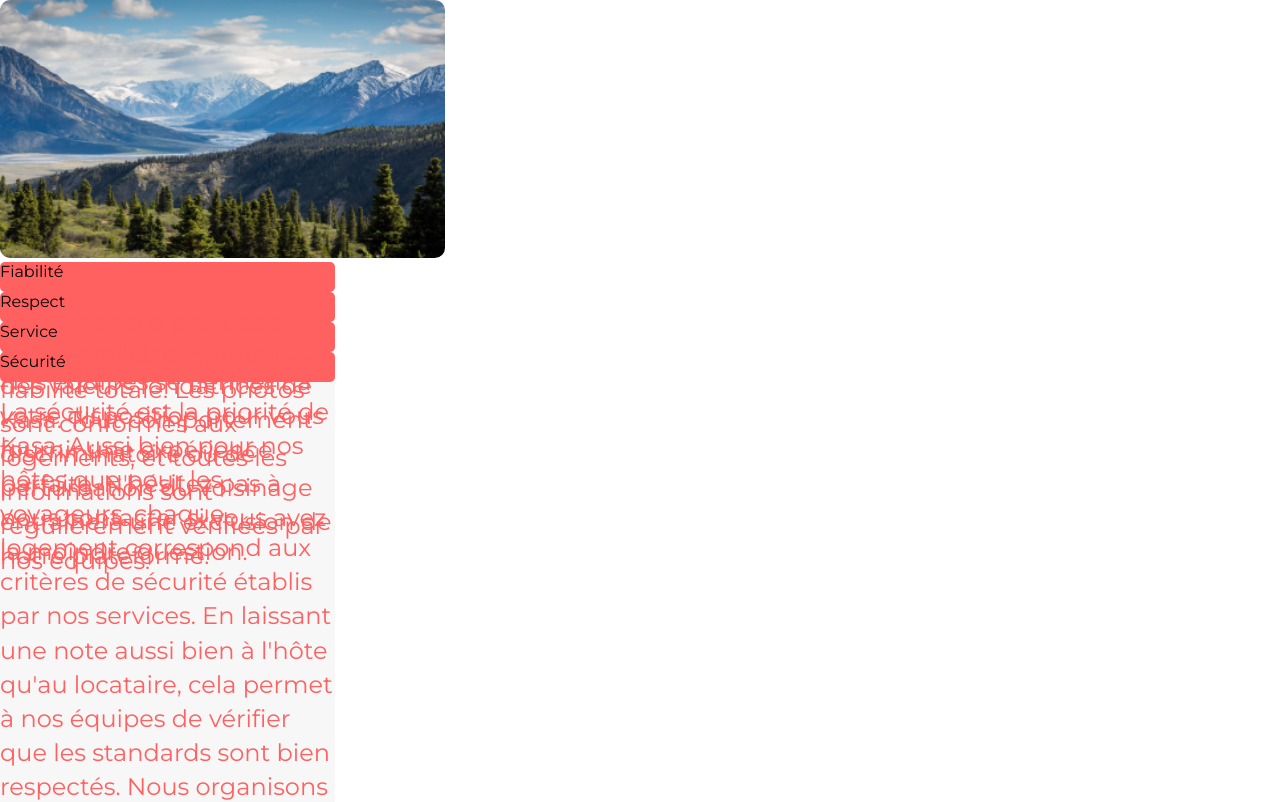
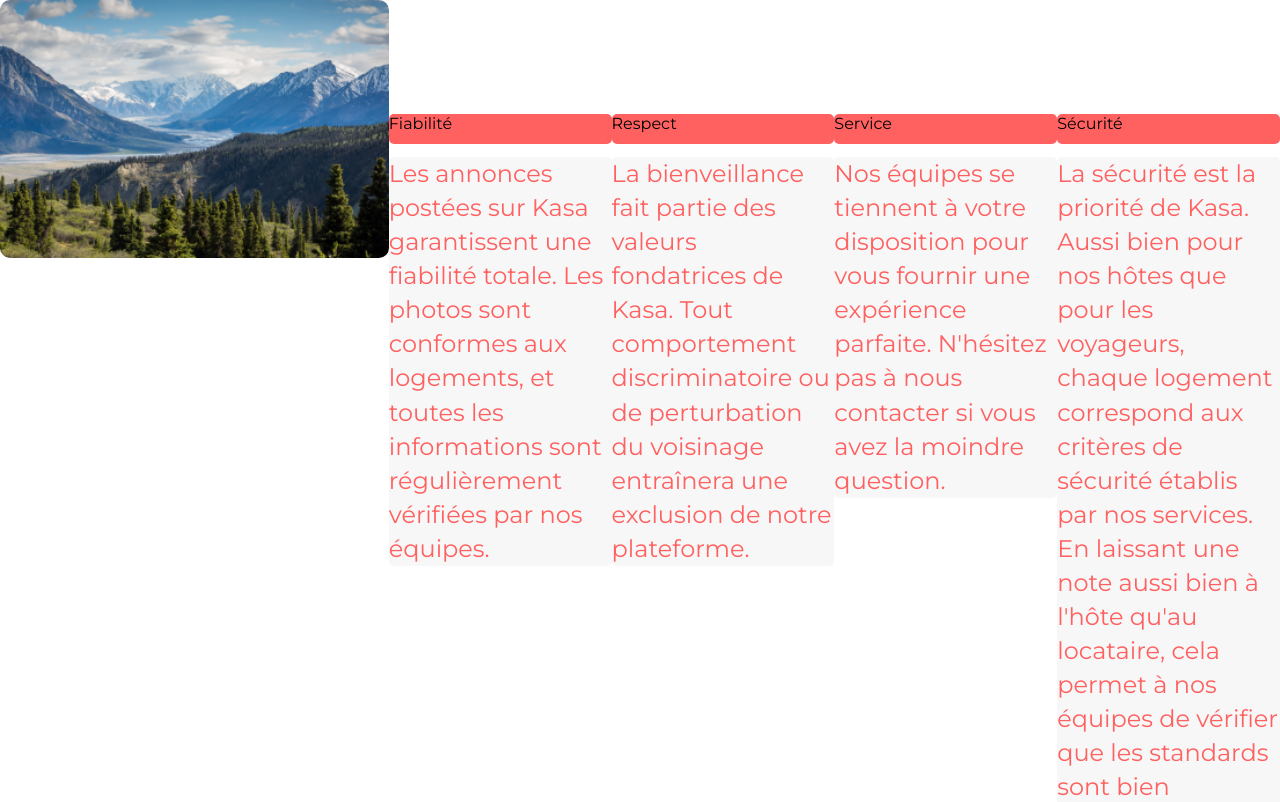
Before and after one commit to 4lb4t0R/P7-KASA, a React (Create React App) app: page / in a window 1280 px wide. Shown: the top 802 px of the page. Built offline with nearby package versions, Linux system fonts and the light colour scheme.

Commit message:
mise en page

```diff
--- a/src/components/About.jsx
+++ b/src/components/About.jsx
@@ -3,7 +3,7 @@ import fond from "../assets/about.png";
 
 function About() {
   return (
-    <section>
+    <section className={style.propreté}>
       <img src={fond} className={style.fond} alt="forêt apaisante" />
       <div className={style.déroulant}>
         Fiabilité
--- a/src/styles/About.module.css
+++ b/src/styles/About.module.css
@@ -1,3 +1,9 @@
+.propreté {
+  display: flex;
+  align-items: center;
+  justify-content: center;
+}
+
 .déroulant {
   width: 335px;
   height: 30px;
```
